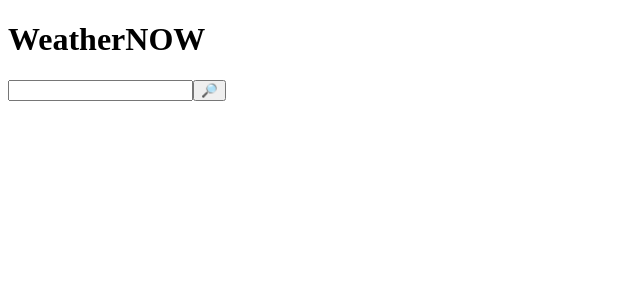
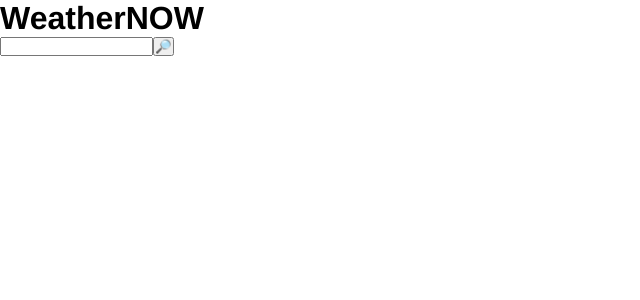
Before and after one commit to matiasreta/WeatherNow, a React (Create React App) app in the folder my-app/: page / in a window 1280 px wide. Shown: the top 300 px of the page, without its empty margins (0-640 px from the left). Built offline with nearby package versions, Linux system fonts and the light colour scheme.

Commit message:
global style

```diff
--- a/my-app/src/Card.jsx
+++ b/my-app/src/Card.jsx
@@ -26,7 +26,7 @@ class Card extends React.Component{
                 <p>Max: {Math.round(this.props.tempMax)} </p>
                 <p>Min: {Math.round(this.props.tempMin)} </p>
                 <p>main: {this.props.main} </p>
-                <p>humidity:{this.props.humidity}</p>
+                <p>humidity:{this.props.humidity}%</p>
             </div>
             <StyleTwoOptions>
                 <button className="like" onClick={this.clickHandler}>❌</button>
--- a/my-app/src/index.js
+++ b/my-app/src/index.js
@@ -1,16 +1,19 @@
 import React from 'react';
 import ReactDOM from 'react-dom/client';
 import App from './App';
+
 
 import { Provider } from 'react-redux';
 import store from './redux-store';
 
 import reportWebVitals from './reportWebVitals';
+import {GlobalStyle} from './styles/GlobalStyle';
 
 
 const root = ReactDOM.createRoot(document.getElementById('root'));
 root.render(
   <Provider store={store}>
+    <GlobalStyle/>
     <App />
   </Provider>
 
--- /dev/null
+++ b/my-app/src/styles/GlobalStyle.js
@@ -0,0 +1,12 @@
+import { createGlobalStyle } from "styled-components";
+
+export const GlobalStyle = createGlobalStyle`
+*{
+    margin:0;
+    padding: 0;
+    box-sizing: border-box;
+    font-family:  Helvetica;
+
+}
+
+`
--- a/my-app/src/styles/StyleCard.js
+++ b/my-app/src/styles/StyleCard.js
@@ -1,13 +1,13 @@
 import styled from "styled-components";
 
 export const StyleCard = styled.div`
+
+
 margin: auto;
 margin-top:20px;
 width: 180px;
-min-height: 210px;
 border-radius:8px;
 background-color: hsl(177, 54%, 93%);
-border: 0px solid black;
 
 `
 export const StyleTwoOptions = styled.div`
@@ -15,15 +15,17 @@ export const StyleTwoOptions = styled.div`
  grid-template-columns: 1fr 1fr;
 
 button.discard{
+
    border-radius: 0px 0px 7px 0px;
    border:2px solid #63d6df;
-   border-left:2px solid #63d6df;
+   border-left:1px solid #63d6df;
 
  }
 button.like{
+
    border-radius: 0px 0px 0px 7px;
    border:2px solid #63d6df;
-   border-right:0px solid #63d6df;
+   border-right:1px solid #63d6df;
  }
 
 `
```
